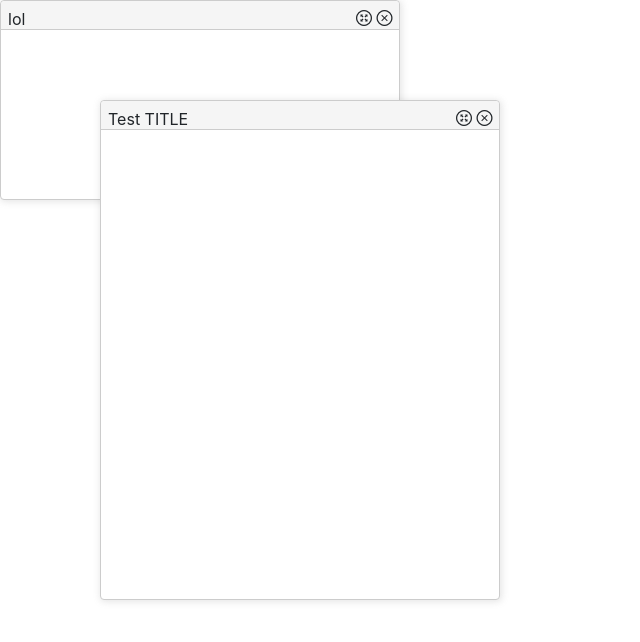
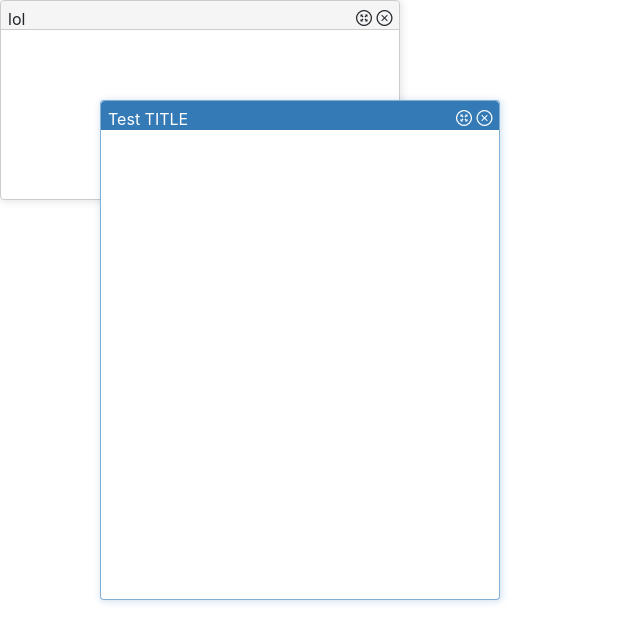
Before and after one commit to acjim/angular-html-window, a website: page demo/index.html in a window 1280 px wide. Shown: the whole page, without its empty margins (0-640 px from the left). Drawn offline with nearby package versions, Linux system fonts and the light colour scheme; files that its build step writes are made by us from their sources.

Commit message:
Refactored layering and active window styles

```diff
--- a/src/ngHtmlWindow.css
+++ b/src/ngHtmlWindow.css
@@ -7,6 +7,17 @@
     padding-top: 29px;
     min-height: 30px;
     min-width: 90px;
+}
+
+.ng-window.active {
+    box-shadow: 1px 1px 7px 1px rgba(51, 122, 183,0.2);
+    border-color: rgba(51, 122, 183, 0.6);
+}
+
+.ng-window.active .ng-window-titlebar {
+    background-color: #337ab7;
+    border-color: #337ab7;
+    color: #fff;
 }
 
 .ng-window-titlebar {
@@ -22,7 +33,6 @@
     cursor: default;
     -webkit-touch-callout: none;
     -webkit-user-select: none;
-    -khtml-user-select: none;
     -moz-user-select: none;
     -ms-user-select: none;
     user-select: none;
@@ -42,6 +52,7 @@
     right: .4em;
     padding-top: .4em;
     font-size: 12pt;
+    color: inherit;
 }
 
 .ng-window-content {
@@ -124,6 +135,7 @@
 
 a, a:hover, a:active, a:visited {
     text-decoration:none;
+    color: inherit;
 }
 
 @font-face {
@@ -147,7 +159,6 @@ a, a:hover, a:active, a:visited {
     font-weight:400;
     line-height:1;
     -webkit-font-smoothing:antialiased;
-    -moz-osx-font-smoothing: grayscale;
 }
 
 
--- a/src/ngHtmlWindow.html
+++ b/src/ngHtmlWindow.html
@@ -1,10 +1,10 @@
 <div class="ng-window">
     <div class="ng-window-titlebar">
-        <span class="ng-window-title">{{title}}</span>
+        <span class="ng-window-title">{{wnd.title}}</span>
         <div class="ng-window-actions">
             <a role="button">
                 <span id="ng-window-maximize"
-                      ng-class="{'ng-window-icon ng-window-maximize': !maximized, 'ng-window-icon ng-window-contract': maximized }">
+                      ng-class="{'ng-window-icon ng-window-maximize': !wnd.maximized, 'ng-window-icon ng-window-contract': wnd.maximized }">
                 </span>
             </a>
             <a role="button">
--- a/src/ngHtmlWindow.js
+++ b/src/ngHtmlWindow.js
@@ -8,12 +8,62 @@
 
     function ngWindowManager() {
 
-        var topZ = 1;
+        var currentZ = 1;
+
+        var windows = [];
 
         return {
-            getTopZ: function() {
-                return topZ++;
+            getCurrentZValue: getCurrentZValue,
+            addWindow: addWindow,
+            closeWindow: closeWindow,
+            focus: focus
+        };
+
+        //////////////////
+
+        function getCurrentZValue() {
+            return currentZ++;
+        }
+
+        function addWindow(win) {
+            windows.push(win);
+            win.focus();
+        }
+
+        function closeWindow(win) {
+            //Remove window from array
+            var id = windows.indexOf(win);
+            windows.splice(id, 1);
+
+            //Set new active window
+            var length = windows.length;
+            if (length > 0) {
+                windows[windows.length - 1].focus();
             }
+        }
+
+        function focus(win) {
+
+            var maxZ = 20000;
+
+            //Remove window from array and add it to the top of it
+            var index = windows.indexOf(win);
+            windows.splice(index, 1);
+            windows.push(win);
+
+            for (var i = 0; i < windows.length; i++) {
+                windows[i].blur();
+            }
+
+            // Reset z values if it exceeds maxZ
+            if (currentZ > maxZ + windows.length) {
+                for (var z, i = windows.length; i--;) {
+                    z = windows[i].z;
+                    windows[i].z = z - maxZ;
+                }
+            }
+
+            win.z = getCurrentZValue();
         }
 
     }
@@ -33,16 +83,12 @@
             scope: {
                 options: '='
             },
-            link: function ($scope, element, attr) {
+            link: function ($scope, element) {
 
                 // classNames
-                var NG_WINDOW = ".ng-window",
-                    NG_WINDOW_TITLE = ".ng-window-title",
-                    NG_WINDOW_TITLEBAR = ".ng-window-titlebar",
-                    NG_WINDOW_CONTENT = ".ng-window-content",
+                var NG_WINDOW_TITLEBAR = ".ng-window-titlebar",
                     NG_WINDOW_RESIZEHANDLES = ".ng-window-resize",
                     NG_WINDOW_MAXIMIZE = "#ng-window-maximize",
-                    NG_WINDOW_RESTORE = ".ng-window-contract",
                     NG_WINDOW_CLOSE = ".ng-window-close";
 
                 var smoothValue = 3,
@@ -108,7 +154,7 @@
 
                     this.x = this.options.x;
                     this.y = this.options.y;
-                    this.z = ngWindowManager.getTopZ();
+                    this.z = ngWindowManager.getCurrentZValue();
 
                     this.title = this.options.title;
 
@@ -120,6 +166,8 @@
                     this.resizable = this.options.resizable;
                     this.movable = true;
 
+                    ngWindowManager.addWindow(this);
+
                 };
 
                 Window.prototype = {
@@ -130,12 +178,8 @@
 
                     events: {
                         wnd_mousedown: function(event) {
-
                             this.focus();
-                            this.z = ngWindowManager.getTopZ();
-
                             event.preventDefault();
-
                         },
                         resize_handler_mousedown: function(event) {
 
@@ -239,11 +283,11 @@
 
                             }
                         },
-                        mouseup: function(event) {
+                        mouseup: function() {
                             this._moving && this._stopMove();
                             this._resizing && this._stopResize();
                         },
-                        maximize: function(event) {
+                        maximize: function() {
 
                             if(this.active) {
                                 this.maximized = !this.maximized;
@@ -252,13 +296,16 @@
                                 });
                             }
                         },
-                        close: function(event) {
+                        close: function() {
+
                             var options = this.options;
+
+                            ngWindowManager.closeWindow(this);
+
+                            options.onClose();
 
                             this.wndElement.remove();
                             $scope.$destroy();
-
-                            options.onClose();
 
                         }
                     },
@@ -318,20 +365,30 @@
                     get resizable() {
                         return this._resizable;
                     },
-                    set title(title) {
-                        $scope.title = title;
+                    set title(value) {
+                        this._title = value;
                     },
                     get title() {
-                        return this.title;
+                        return this._title;
                     },
                     set active(value) {
-                        if(value) { //TODO: remove active from other windows (--> windowManagerService)
-                            $scope.$broadcast('ngWindow.active', this);
-                            this.wndElement.addClass('active');
-                            this.wndElement.removeClass('inactive');
-                        }
-                        else {
+
+                        if(value) {
+
+                            // Don't execute that code, if it is already active
+                            if (!this._active) {
+                                //Set all other windows inactive
+                                ngWindowManager.focus(this);
+
+                                $scope.$broadcast('ngWindow.active', this);
+
+                                this.wndElement.addClass('active');
+                                this.wndElement.removeClass('inactive');
+                            }
+
+                        } else {
                             $scope.$broadcast('ngWindow.inactive', this);
+
                             this.wndElement.removeClass('active');
                             this.wndElement.addClass('inactive');
                         }
@@ -388,7 +445,7 @@
                             }
 
                         }
-                        this._maximized = $scope.maximized = value;
+                        this._maximized = value;
 
                     },
                     get movable() {
```
